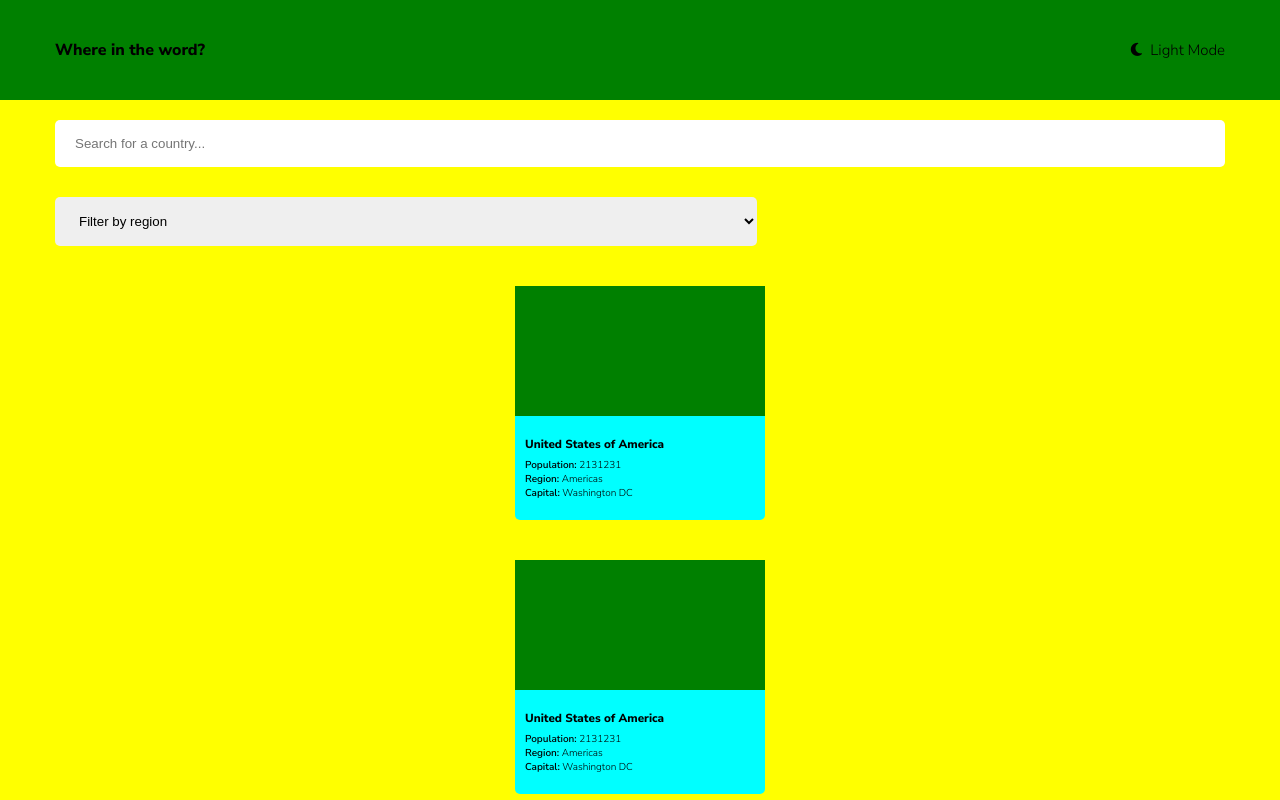
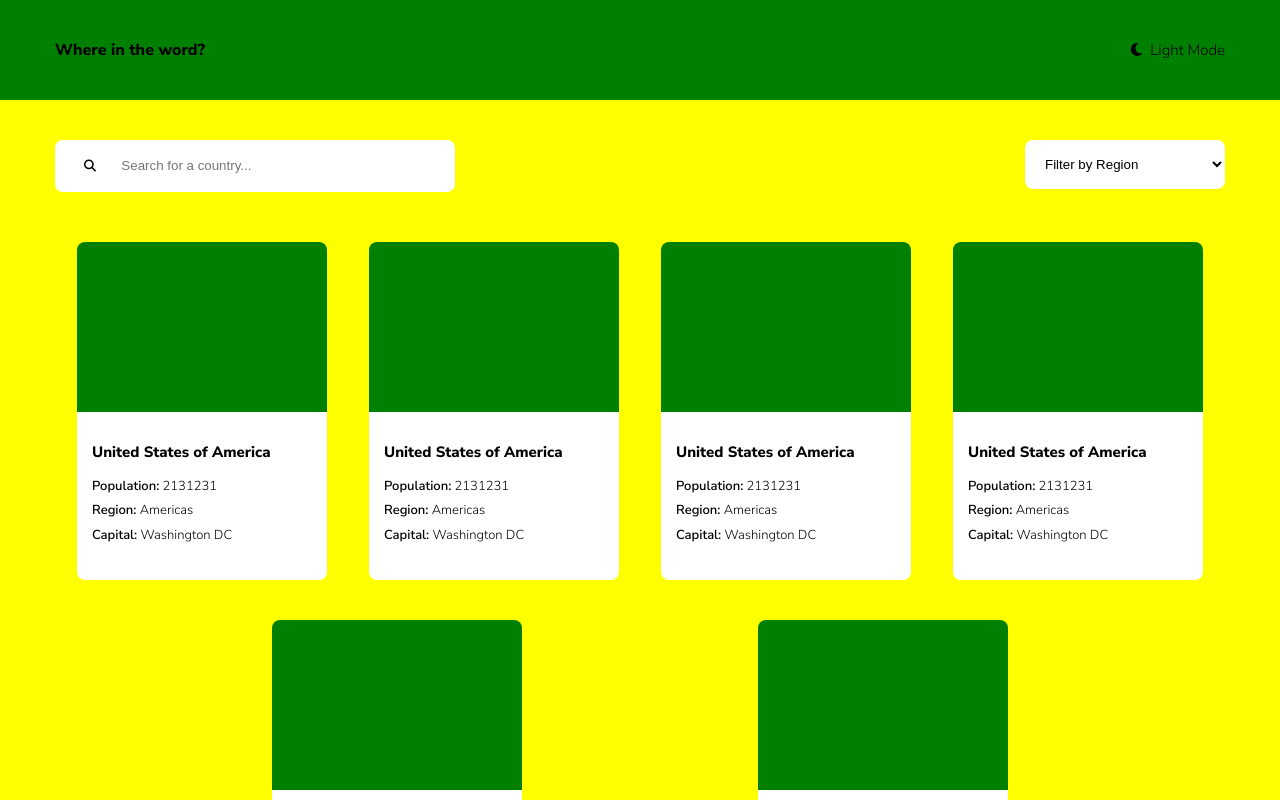
Before and after one commit to LKochan123/Rest-countries, an Angular app in the folder rest-countries/: page / in a window 1280 px wide. Shown: the top 800 px of the page. Built offline with nearby package versions, Linux system fonts and the light colour scheme.

Commit message:
More styling changes

```diff
--- a/rest-countries/src/app/main/country/country.component.html
+++ b/rest-countries/src/app/main/country/country.component.html
@@ -4,10 +4,16 @@
     </div>
     <div class="card__bottom">
         <h3 class="card__title">United States of America</h3>
-        <div class="card_info">
-            <p><span class="card__info-detail">Population:</span> 2131231</p>
-            <p><span class="card__info-detail">Region:</span> Americas</p>
-            <p><span class="card__info-detail">Capital:</span> Washington DC</p>
+        <div class="card__info">
+            <p class="card__text">
+                <span class="card__text-detail">Population:</span> 2131231
+            </p>
+            <p class="card__text">
+                <span class="card__text-detail">Region:</span> Americas
+            </p>
+            <p class="card__text">
+                <span class="card__text-detail">Capital:</span> Washington DC
+            </p>
         </div>
     </div>
 </div>
--- a/rest-countries/src/app/main/country/country.component.scss
+++ b/rest-countries/src/app/main/country/country.component.scss
@@ -1,24 +1,35 @@
 .card {
-    border-radius: 5px;
-    background-color: aqua;
-    margin: 4em auto;
+    margin: 2em;
     width: auto;
-    max-width: 250px;
+    min-width: 250px;
+    max-width: 270px;
 
     &__top {
+        height: 170px;
         background-color: green;
-        height: 130px;
+        border-top-left-radius: 8px;
+        border-top-right-radius: 8px;
     }
 
     &__bottom {
-        padding: 2em 1em;
+        padding: 3em 1.5em;
+        background-color: var(--dark-mode-text);
+        border-bottom-left-radius: 8px;
+        border-bottom-right-radius: 8px;
     }
 
     &__title {
-        margin-bottom: 0.5em;
+        font-size: 1.5rem;
+        margin-bottom: 1em;
     }
 
     &__info {
+        font-size: 1.3rem;
+    }
+
+    &__text {
+        margin: 0.5em 0;
+
         &-detail {
             font-weight: 600;
         }
--- a/rest-countries/src/app/main/main.component.html
+++ b/rest-countries/src/app/main/main.component.html
@@ -1,6 +1,9 @@
 <app-search-country></app-search-country>
-<section class="countries wrapper">
+<main class="countries wrapper">
     <app-country></app-country>
     <app-country></app-country>
     <app-country></app-country>
-</section>
+    <app-country></app-country>
+    <app-country></app-country>
+    <app-country></app-country>
+</main>
--- a/rest-countries/src/app/main/main.component.scss
+++ b/rest-countries/src/app/main/main.component.scss
@@ -0,0 +1,5 @@
+.countries {
+    display: flex;
+    justify-content: space-evenly;
+    flex-wrap: wrap;
+}
--- a/rest-countries/src/app/main/search-country/search-country.component.html
+++ b/rest-countries/src/app/main/search-country/search-country.component.html
@@ -1,20 +1,17 @@
 <section class="search">
     <div class="search__section wrapper">
-        <div class="search__input">
-            <label for="country"></label>
+        <form class="search__form">
+            <div class="search__box search__box--one">
+                <i class="fa-solid fa-magnifying-glass search__icon"></i>
                 <input
                     type="text"
-                class="search__input-country"
-                id="country"
+                    class="search__input"
                     placeholder="Search for a country...">
             </div>
 
-        <div class="search__input serach__input--second">
-            <label for="continent"></label>
-            <select class="search__input-continent" id="continent">
-                <option value="" disabled selected>
-                    Filter by region
-                </option>
+            <div class="search__box">
+                <select class="search__select">
+                    <option disabled selected>Filter by Region</option>
                     <option
                         *ngFor="let continent of continentArr"
                         value="{{continent | lowercase}}" >
@@ -22,5 +19,6 @@
                     </option>
                 </select>
             </div>
+        </form>
     </div>
 </section>
--- a/rest-countries/src/app/main/search-country/search-country.component.scss
+++ b/rest-countries/src/app/main/search-country/search-country.component.scss
@@ -1,21 +1,54 @@
 .search {
-    &__input {
+    &__box {
         margin: 2em 0 3em;
 
-        &-country,
-        &-continent {
-            padding: 1.2em 1.5em;
-            border: none;
-            border-radius: 5px;
+        &--one {
+            width: 100%;
+            padding: 0.5em;
+            background-color: var(--dark-mode-text);
+            border-radius: 8px;
+        }
+    }
+
+    &__icon {
+        font-size: 1.2rem;
+        margin: 0 1em 0 2em;
+    }
+
+    &__input {
+        padding: 1em;
+        border: none;
+    }
+
+    &__select {
+        width: 60%;
+        padding: 1.2em;
+        background-color: var(--dark-mode-text);
+        border: none;
+        border-radius: 8px;
+    }
+}
+
+@media (min-width: 768px) {
+    .search {
+        margin-top: 2em;
+
+        &__form {
+            display: flex;
+            flex-direction: row;
+            justify-content: space-between;
         }
 
-        &-country {
-            width: 100%;
+        &__box--one {
+            width: 400px;
         }
 
-        &-continent {
-            position: relative;
-            width: 60%;
+        &__input {
+            width: 80%;
+        }
+
+        &__select {
+            width: 200px;
         }
     }
 }
```
Lines whose indentation alone changed are shown as unchanged.
